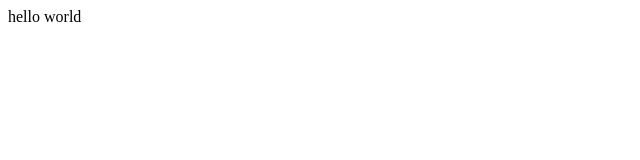
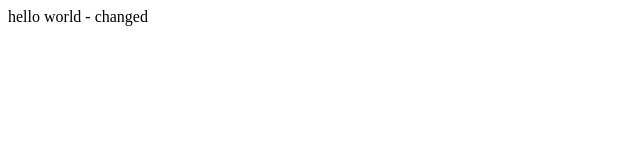
Before and after one commit to samadullah/spdc, a plain HTML site: page index.html in a window 1280 px wide. Shown: the full height of the page, 0-640 px from the left. Drawn offline with Linux system fonts and the light colour scheme.

Commit message:
new changes

```diff
--- a/index.html
+++ b/index.html
@@ -1,5 +1,5 @@
 <html>
 <body>
-hello world
+hello world - changed
 </body>
 </html>
```
